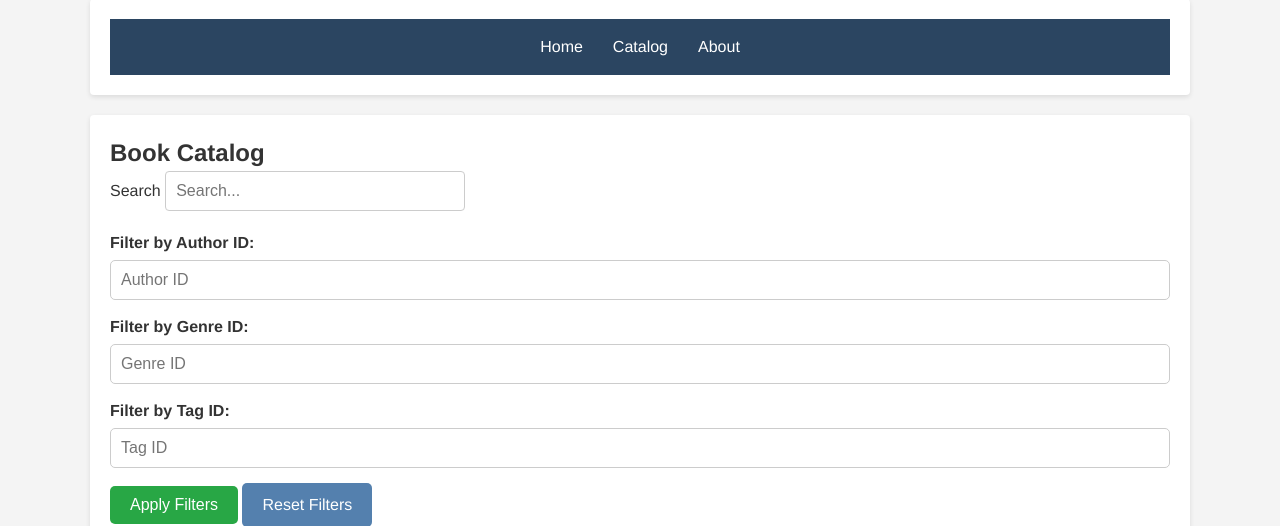
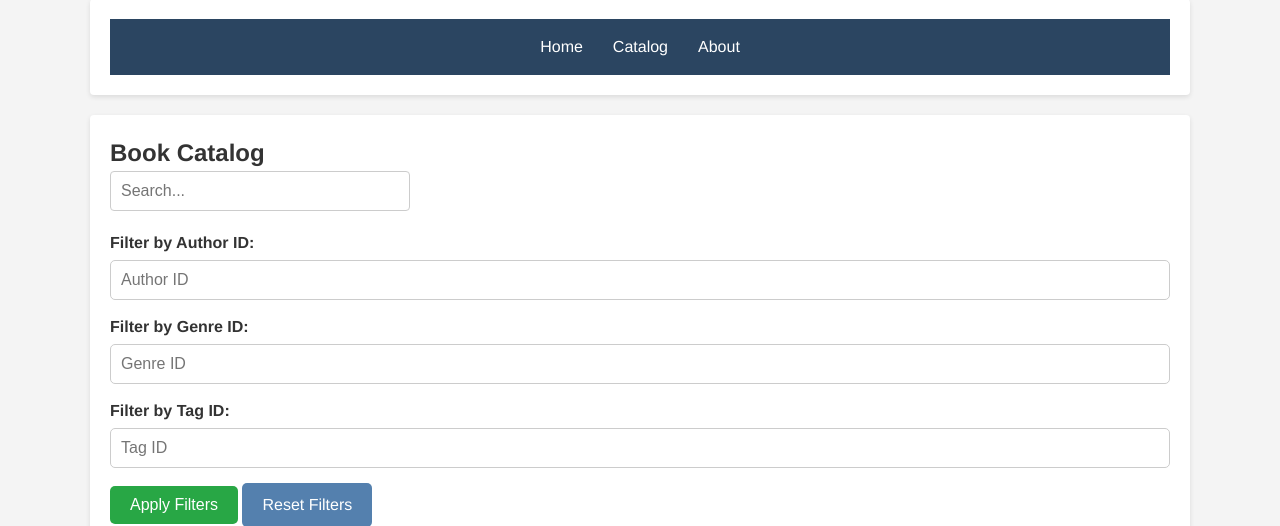
Before and after one commit to alkomij/Book-Collection-Using-PyMongo, a Flask app: page /catalog in a window 1280 px wide. Shown: the part 77-603 px from the top of the page. Run offline with Flask 3, Linux system fonts and the light colour scheme; data that the repository does not hold is empty.

Commit message:
Minor formatting

```diff
--- a/templates/catalog.html
+++ b/templates/catalog.html
@@ -7,7 +7,6 @@
     <h2>Book Catalog</h2>
 
     <form class="search-form">
-        <label>Search</label>
         <input type="text" id="search-input" placeholder="Search...">
     </form>
 
```
